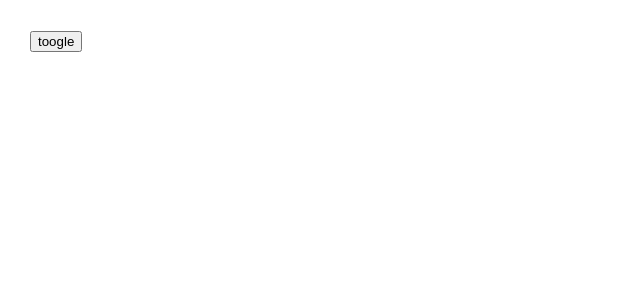
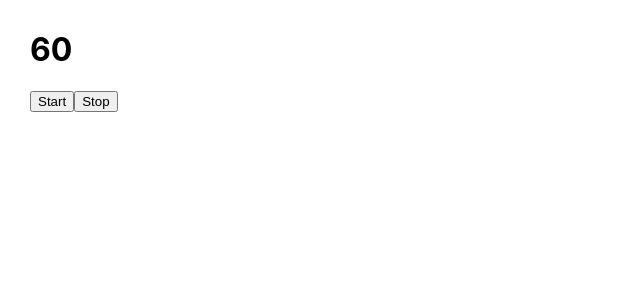
Before and after one commit to duy26395/hook-useEffect, a React (Create React App) app: page / in a window 1280 px wide. Shown: the top 300 px of the page, without its empty margins (0-640 px from the left). Built offline with nearby package versions, Linux system fonts and the light colour scheme.

Commit message:
[MOD] useref

```diff
--- a/src/App.js
+++ b/src/App.js
@@ -1,11 +1,37 @@
-import Content from "./Content"
-import { useState } from "react";
+import { useEffect, useRef, useState } from "react";
 function App() {
-  const [show, setShow] = useState(false)
+  const [count, setCount] = useState(60)
+  const timer = useRef()
+  const old = useRef()
+  const refEl = useRef()
+
+  useEffect(() => {
+    old.current = count
+  }, [count])
+
+  useEffect(() => {
+    console.log(refEl.current);
+  }, [count])
+
+  function handleStart() {
+    timer.current = setInterval(() => {
+      setCount(prevcount => prevcount - 1);
+    }, 1000);
+  }
+
+
+  const handleStop = () => {
+    clearInterval(timer.current)
+  }
+
+  console.log('old',old.current);
+  console.log('count',count);
+
   return (
     <div style={{margin : 30}}>
-      <button onClick={() => { setShow(!show) }}> toogle</button>
-      {show && <Content />}
+      <h1 ref={refEl}>{count}</h1>
+      <button onClick={handleStart}> Start</button>
+      <button onClick={handleStop}> Stop</button>
     </div>
   );
 }
```
